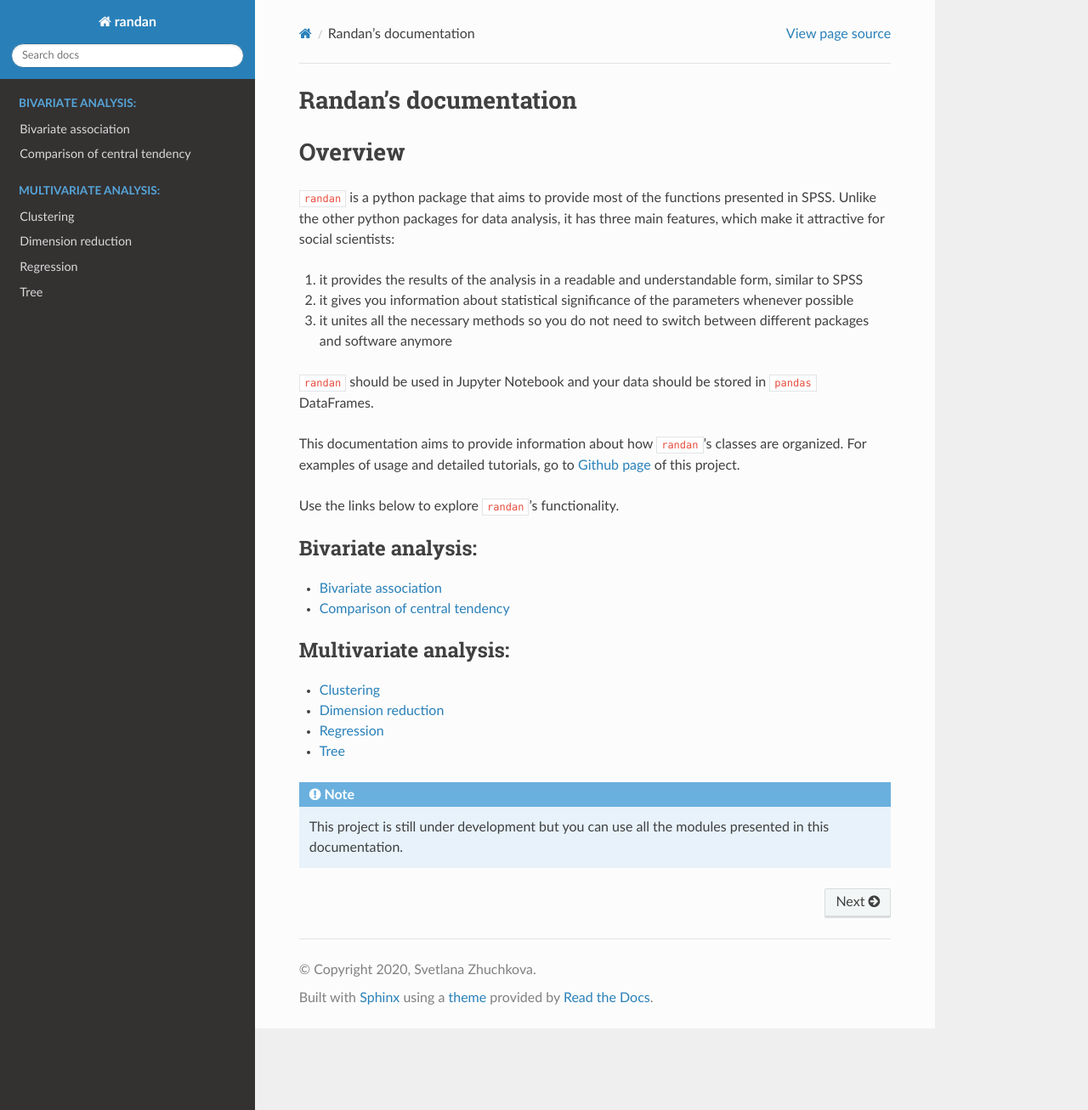
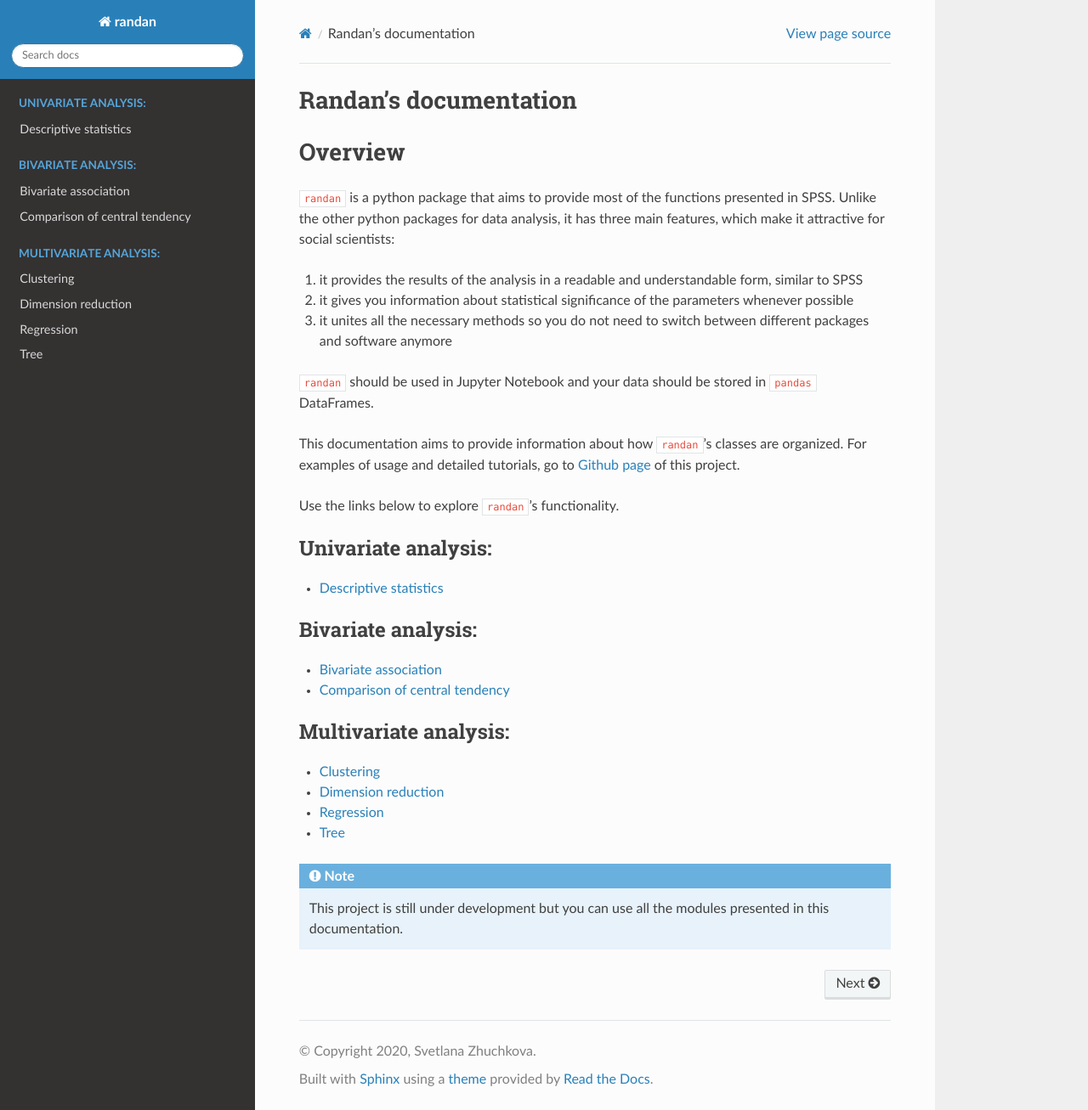
Before and after one commit to RandanCSS/randan, a Sphinx documentation site: the page built from docs/source/index.rst, in a window 1280 px wide and 1307 px high. Shown: the whole window at 85% size. Built offline with Sphinx 7.4.7 and the Read the Docs theme 2.0.0, drawn with Linux system fonts in a browser that asks for light colours.

Commit message:
Update index.rst

```diff
--- a/docs/source/index.rst
+++ b/docs/source/index.rst
@@ -23,6 +23,12 @@ Use the links below to explore ``randan``'s functionality.
 
 .. toctree::
    :maxdepth: 2
+   :caption: Univariate analysis:
+
+   descriptive_statistics
+
+.. toctree::
+   :maxdepth: 2
    :caption: Bivariate analysis:
 
    bivariate_association
```
